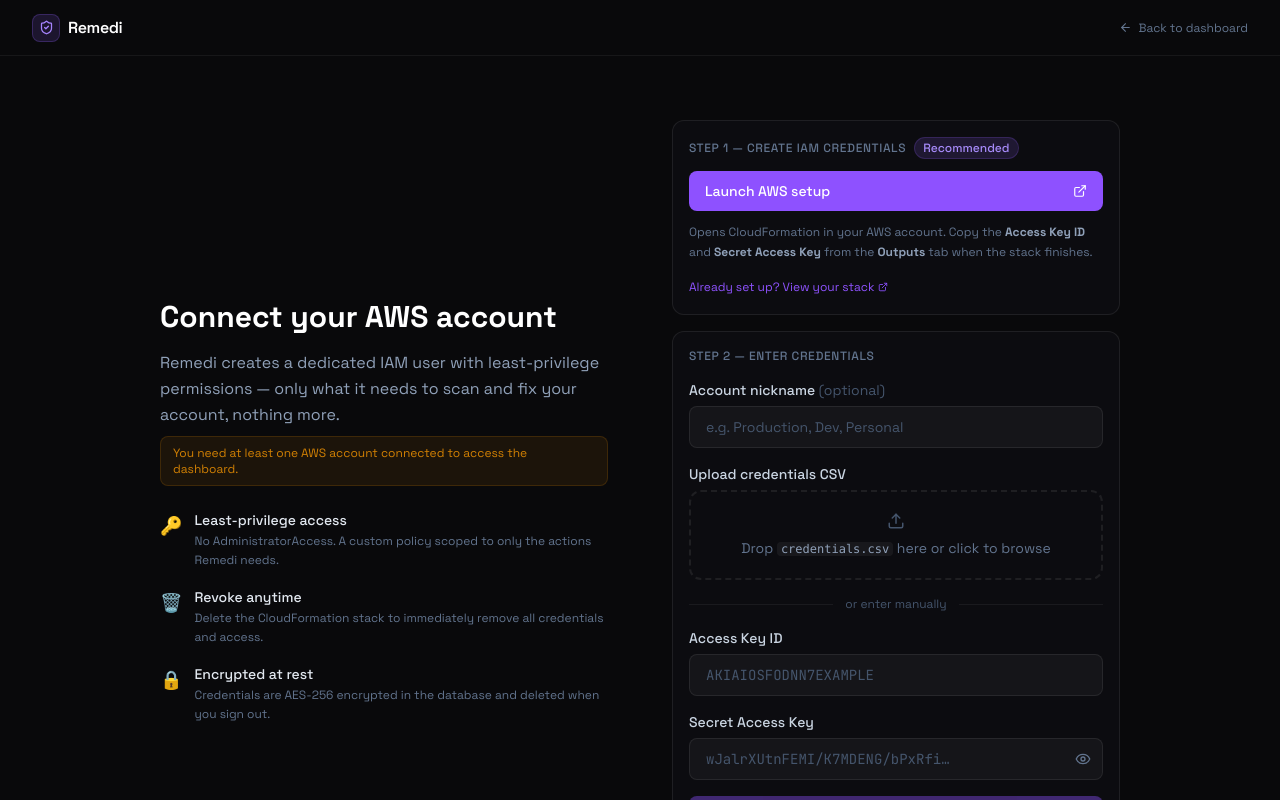
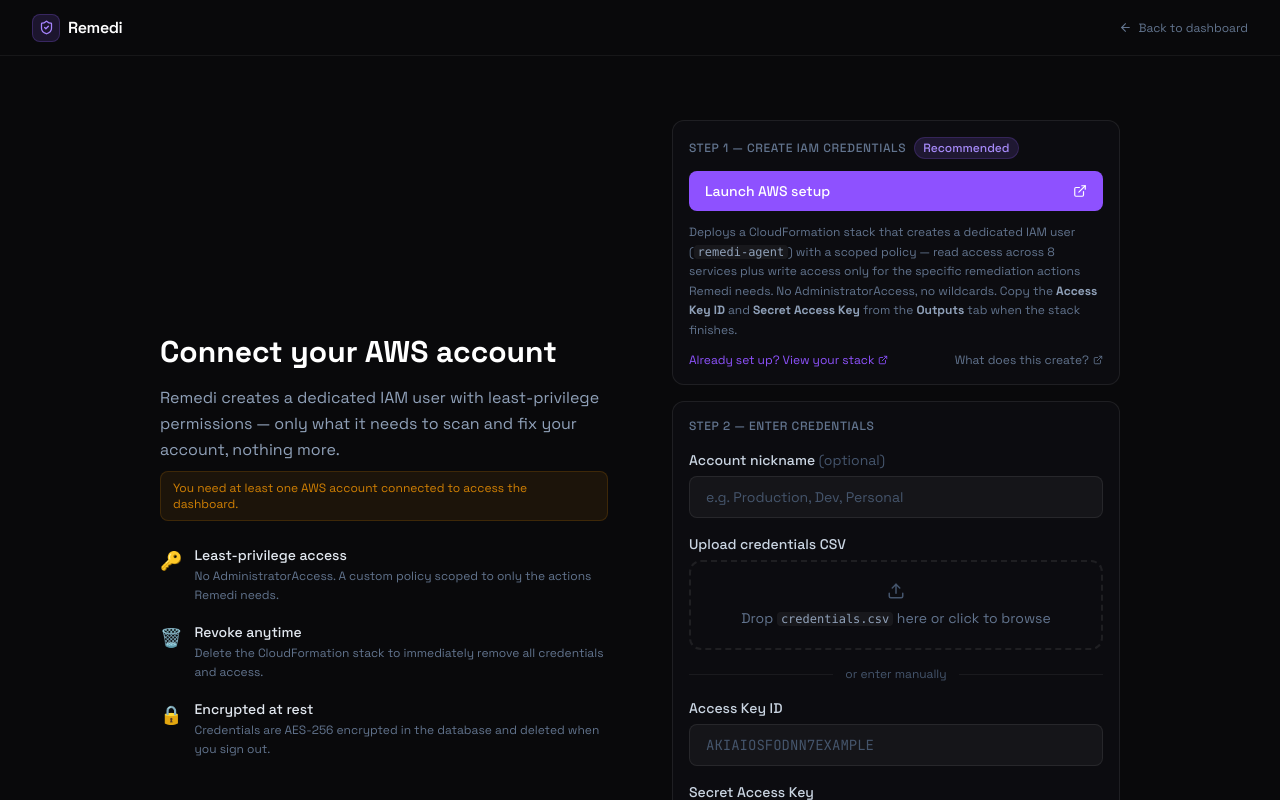
Before and after one commit to glenlouis8/remedi, a Next.js app in the folder aegis-dashboard/: page /onboarding in a window 1280 px wide. Shown: the top 800 px of the page. Built offline with nearby package versions, Linux system fonts and the light colour scheme; no server answers.

Commit message:
Link setup-details page from onboarding and make it public

```diff
--- a/aegis-dashboard/app/onboarding/page.tsx
+++ b/aegis-dashboard/app/onboarding/page.tsx
@@ -143,8 +143,9 @@
             <ExternalLink size={14} />
           </a>
           <p className="text-xs text-slate-500 leading-relaxed">
-            Opens CloudFormation in your AWS account. Copy the <strong className="text-slate-400">Access Key ID</strong> and <strong className="text-slate-400">Secret Access Key</strong> from the <strong className="text-slate-400">Outputs</strong> tab when the stack finishes.
+            Deploys a CloudFormation stack that creates a dedicated IAM user (<code className="text-slate-400 px-1 rounded" style={{ background: 'rgba(255,255,255,0.05)' }}>remedi-agent</code>) with a scoped policy — read access across 8 services plus write access only for the specific remediation actions Remedi needs. No AdministratorAccess, no wildcards. Copy the <strong className="text-slate-400">Access Key ID</strong> and <strong className="text-slate-400">Secret Access Key</strong> from the <strong className="text-slate-400">Outputs</strong> tab when the stack finishes.
           </p>
+          <div className="flex items-center justify-between">
             <a
               href="https://console.aws.amazon.com/cloudformation/home?region=us-east-1#/stacks?filteringText=remedi-agent"
               target="_blank"
@@ -153,6 +154,10 @@
             >
               Already set up? View your stack <ExternalLink size={10} />
             </a>
+            <Link href="/setup-details" className="inline-flex items-center gap-1 text-xs text-slate-500 hover:text-slate-300 transition-colors">
+              What does this create? <ExternalLink size={10} />
+            </Link>
+          </div>
         </div>
 
         {/* Step 2: Enter credentials */}
--- a/aegis-dashboard/proxy.ts
+++ b/aegis-dashboard/proxy.ts
@@ -1,6 +1,6 @@
 import { clerkMiddleware, createRouteMatcher } from "@clerk/nextjs/server";
 
-const isPublicRoute = createRouteMatcher(["/", "/about", "/developer", "/sign-in(.*)", "/sign-up(.*)", "/sso-callback(.*)"]);
+const isPublicRoute = createRouteMatcher(["/", "/about", "/developer", "/setup-details", "/sign-in(.*)", "/sign-up(.*)", "/sso-callback(.*)"]);
 
 export default clerkMiddleware(async (auth, request) => {
   if (!isPublicRoute(request)) {
```
Lines whose indentation alone changed are shown as unchanged.
